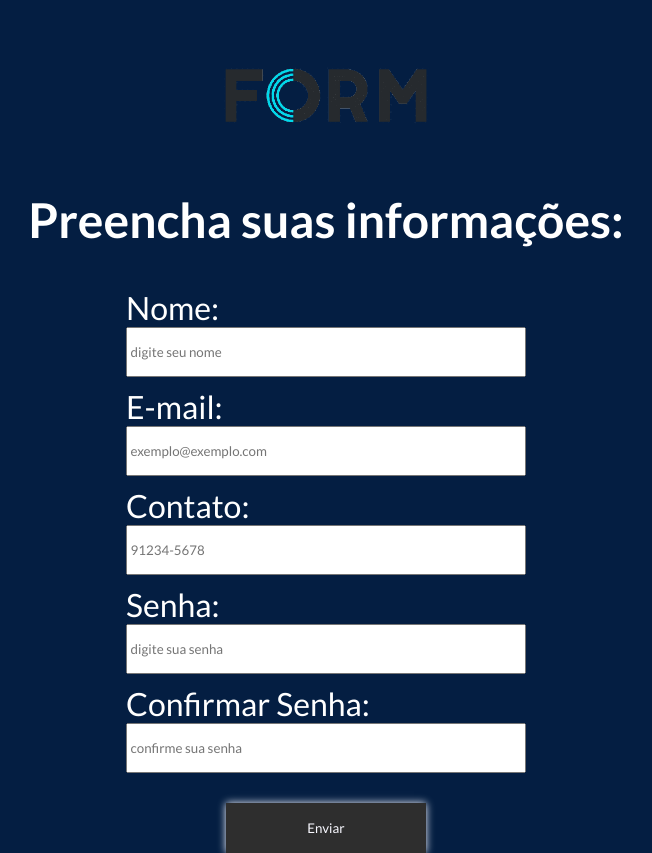
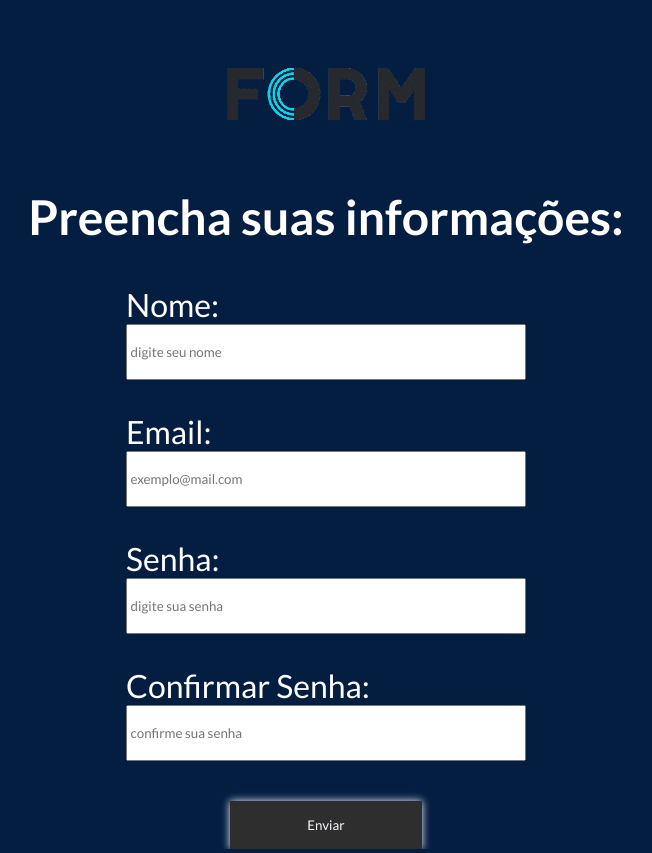
Before and after one commit to GabrielFratelli/React-Form, a React (Vite) app: page / in a window 1280 px wide. Shown: the whole page, without its empty margins (314-966 px from the left). Built offline with nearby package versions, Linux system fonts and the light colour scheme.

Commit message:
chore: adjust react form

```diff
--- a/src/components/Form/index.tsx
+++ b/src/components/Form/index.tsx
@@ -10,21 +10,27 @@ import { Container, HeaderContainer, ButtonContainer } from "./styles";
 type Inputs = {
   name: string;
   email: string;
-  contact: string;
   password: string;
   confirmPassword: string;
 };
 
 const schema = yup
   .object({
-    name: yup.string().required(),
-    email: yup.string().email().required(),
-    contact: yup.string().required(),
-    password: yup.string().min(6).required(),
+    name: yup
+    .string()
+    .required("Este campo é obrigatório"),
+    email: yup
+      .string()
+      .email("Digite um email válido")
+      .required("Este campo é obrigatório"),
+    password: yup
+      .string()
+      .min(6, "A senha deve ter no mínimo 6 caracteres")
+      .required("Este campo é obrigatório"),
     confirmPassword: yup
       .string()
-      .required()
-      .oneOf([yup.ref("password")]),
+      .required("Este campo é obrigatório")
+      .oneOf([yup.ref("password")], "As senhas devem coincidir"),
   })
   .required();
 
@@ -38,11 +44,7 @@ export const Form = () => {
     resolver: yupResolver(schema),
   });
 
-  function onSubmit(userData: Inputs) {
-    console.log(userData);
-  }
-
-  console.log(errors);
+  function onSubmit(userData: Inputs) {}
 
   return (
     <>
@@ -55,42 +57,38 @@ export const Form = () => {
           <label>
             Nome:
             <input
+              type="text"
               placeholder=" digite seu nome"
               {...register("name", { required: true })}
             />
-            {errors.name && <span>Este campo é obrigatório</span>}
+            {errors.name && <p>{errors.name?.message}</p>}
           </label>
           <label>
-            E-mail:
+            Email:
             <input
-              placeholder=" exemplo@exemplo.com"
+              type="text"
+              placeholder=" exemplo@mail.com"
               {...register("email", { required: true })}
             />
-            {errors.email && <span>Este campo é obrigatório</span>}
-          </label>
-          <label>
-            Contato:
-            <input
-              placeholder=" 91234-5678"
-              {...register("contact", { required: true })}
-            />
-            {errors.contact && <span>Este campo é obrigatório</span>}
+            {errors.email && <p>{errors.email?.message}</p>}
           </label>
           <label>
             Senha:
             <input
+              type="password"
               placeholder=" digite sua senha"
               {...register("password", { required: true })}
             />
-            {errors.password && <span>Este campo é obrigatório</span>}
+            {errors.password && <p>{errors.password?.message}</p>}
           </label>
           <label>
             Confirmar Senha:
             <input
+              type="password"
               placeholder=" confirme sua senha"
               {...register("confirmPassword", { required: true })}
             />
-            {errors.password && <span>Este campo é obrigatório</span>}
+            {errors.confirmPassword && <p>{errors.confirmPassword?.message}</p>}
           </label>
           <ButtonContainer type="submit">Enviar</ButtonContainer>
         </form>
--- a/src/components/Form/styles.ts
+++ b/src/components/Form/styles.ts
@@ -10,19 +10,19 @@ export const Container = styled.div`
     align-items: center;
     flex-direction: column;
     font-size: 2rem;
-    padding-top: 40px;
+    padding-top: 2.5rem;
 
-    gap: 10px;
+    gap: 2rem;
 
     input {
-      height: 50px;
-      width: 400px;
+      height: 3.5rem;
+      width: 25rem;
 
       display: flex;
       align-items: center;
     }
 
-    span {
+    p {
       font-size: 1rem;
       color: var(--red);
     }
@@ -41,20 +41,20 @@ export const HeaderContainer = styled.header`
     display: flex;
     align-items: center;
     justify-content: center;
-    width: 350px;
+    width: 21.5rem;
   }
 `;
 
 export const ButtonContainer = styled.button`
-  height: 50px;
-  width: 200px;
+  height: 3rem;
+  width: 12rem;
   font-weight: 400;
   color: var(--opaco);
   background-color: var(--black);
   box-shadow: 0 0 0.5rem var(--opaco);
   border: none;
 
-  margin-top: 20px;
+  margin-top: 0.5rem;
 
   transition: filter 0.2s;
 
--- a/src/styles/global.ts
+++ b/src/styles/global.ts
@@ -24,8 +24,6 @@ button, input, select, option {
 cursor: pointer;
 }
 
-
-
 :root {
   --background: #041E42;
   --white: #fff;
@@ -33,5 +31,4 @@ cursor: pointer;
   --red: #8b0000;
   --opaco: #f8f8ff;
 }
-
 `;
```
